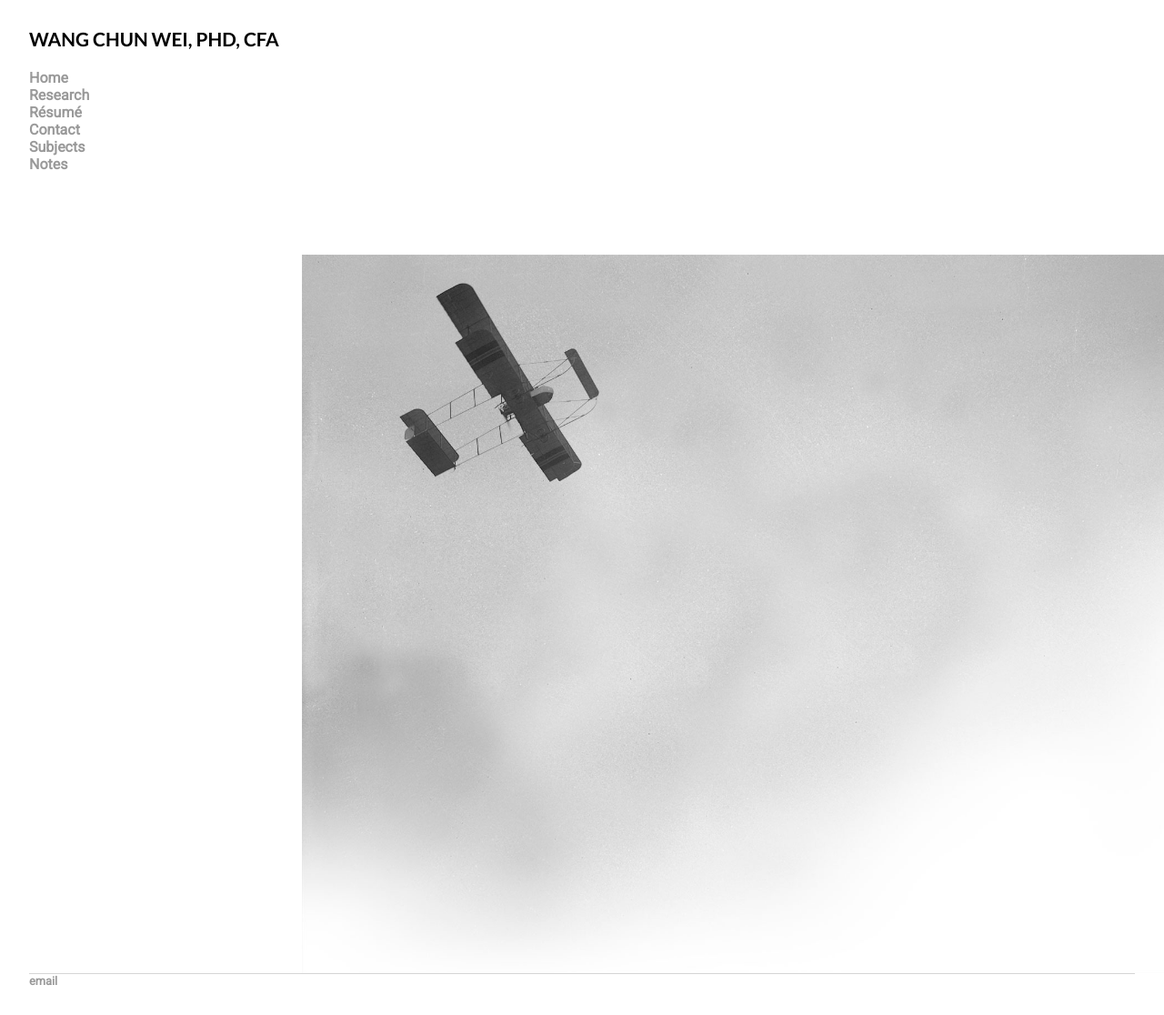
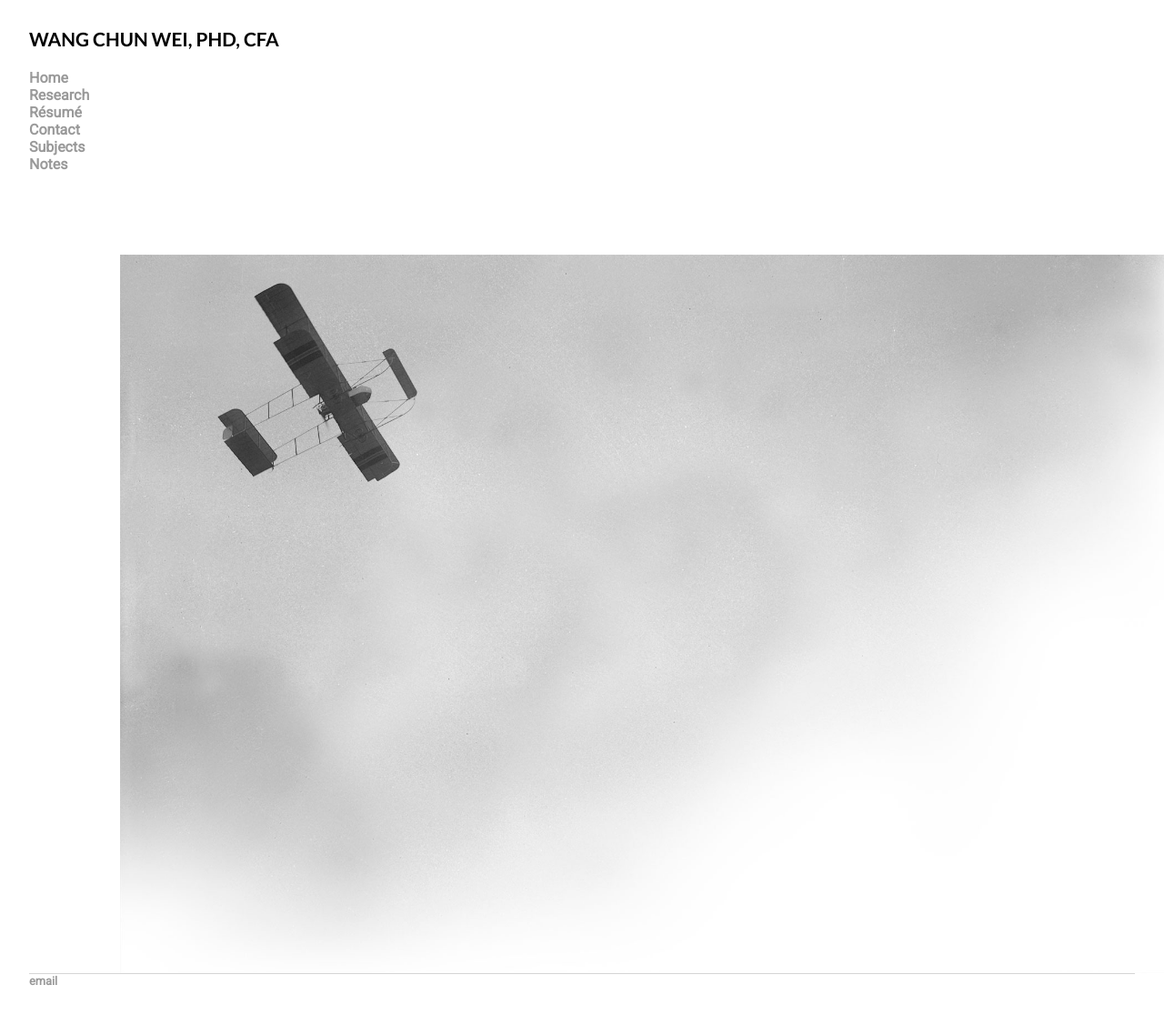
Before and after one commit to weiwangchun/weiwangchun.github.io, a Jekyll site: the page built from index.html, in a window 1280 px wide. Shown: the whole page at 91% size. Built offline with Jekyll 4.4.1, drawn with Linux system fonts in a browser that asks for light colours; some web fonts are replaced.

Commit message:
Update index.html

```diff
--- a/index.html
+++ b/index.html
@@ -6,7 +6,7 @@ title: Wang Chun Wei
 .container {
   position: relative;
   width: 100%;
-  margin:0px 150px;
+  margin:0px 50px;
 }
 
 .image {
```
